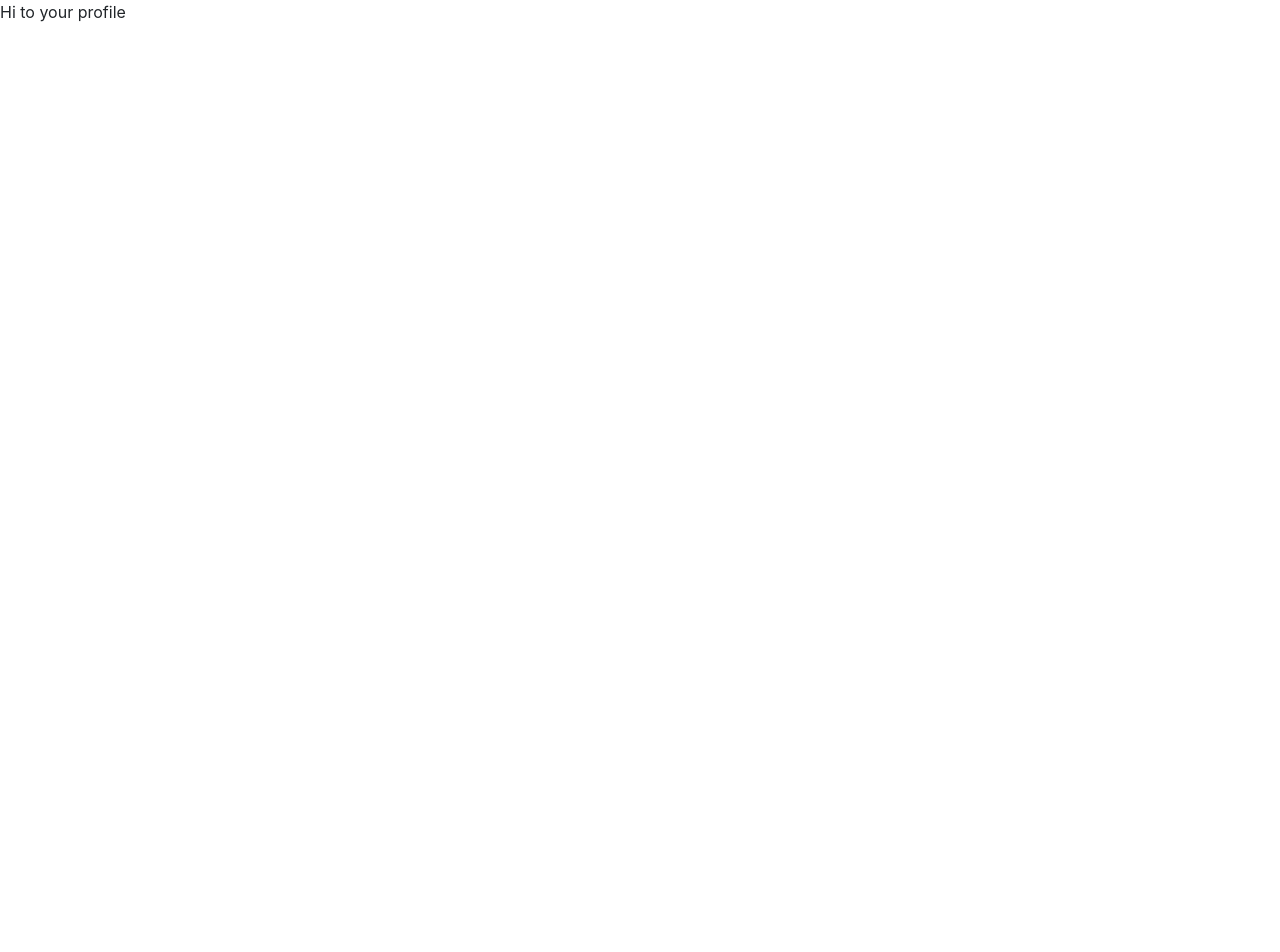
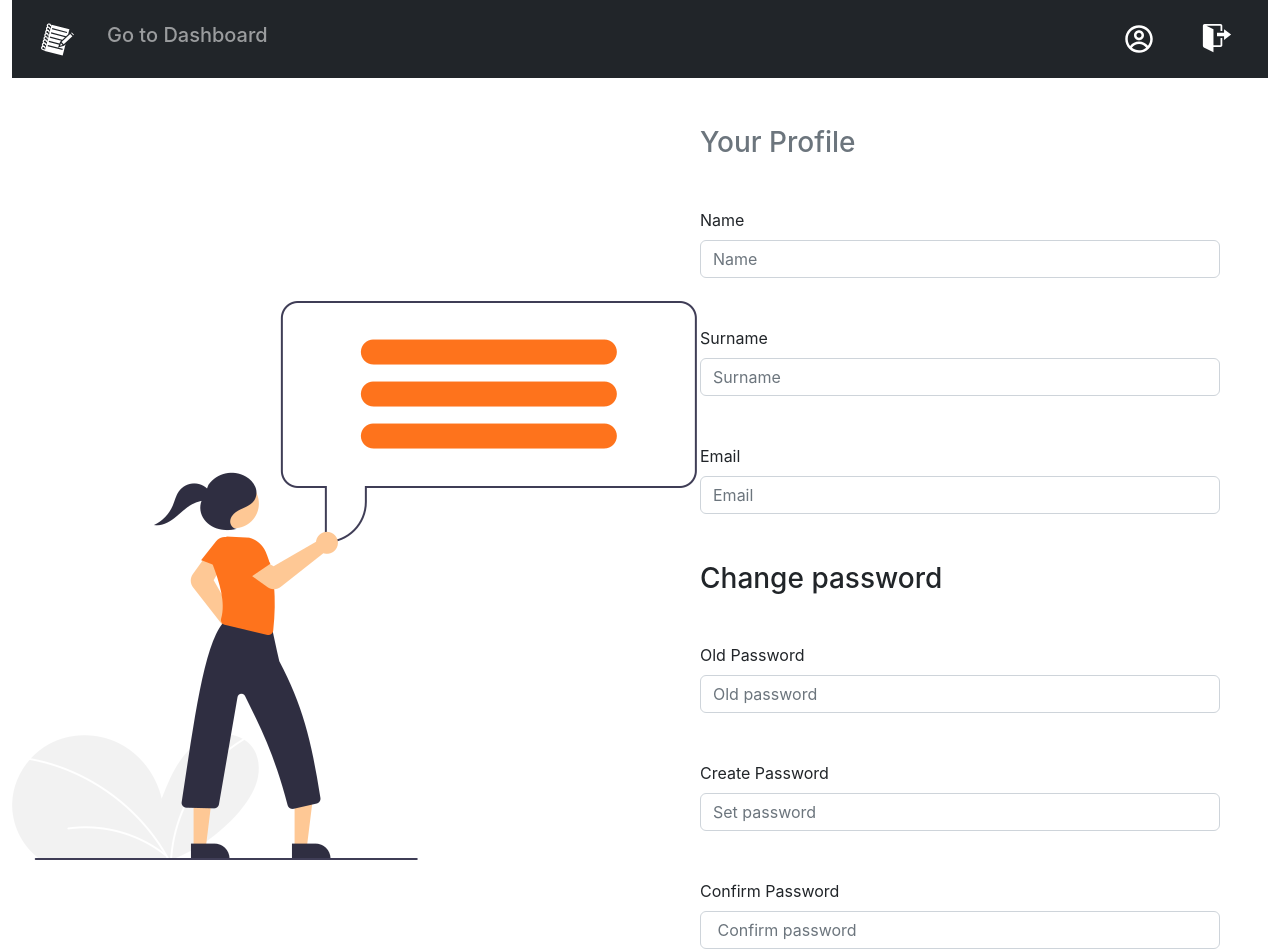
Before and after one commit to KhandekarPrateek/Notes-App, a React (Create React App) app: page /profile in a window 1280 px wide. Shown: the top 952 px of the page. Before the commit the page ends 800 px from the top, so only its background shows below. Built offline with nearby package versions, Linux system fonts and the light colour scheme.

Commit message:
Profile section is created

```diff
--- a/src/App.css
+++ b/src/App.css
@@ -1,2 +1,3 @@
 @import "../src/styles/sign-in.css";
 @import "../src/styles/dashboard.css";
+@import "../src/styles/profile.css";
--- /dev/null
+++ b/src/common/NavigationBar/index.js
@@ -0,0 +1,63 @@
+import React from "react";
+import { useState } from "react";
+import { GiNotebook } from "react-icons/gi";
+import { GoSignOut } from "react-icons/go";
+import { CgProfile } from "react-icons/cg";
+
+import {
+  Container,
+  Collapse,
+  Navbar,
+  NavbarToggler,
+  NavbarBrand,
+  Nav,
+  NavItem,
+  NavLink,
+  NavbarText,
+} from "reactstrap";
+import { useLocation } from "react-router";
+
+const NavigationBar = () => {
+  const [isOpen, setIsOpen] = useState(false);
+
+  const toggle = () => setIsOpen(!isOpen);
+  const location = useLocation();
+  return (
+    <>
+      <Container fluid>
+        <Navbar color="dark" light expand="md" dark>
+          <NavbarBrand href="/dashboard">
+            <GiNotebook size={35} className="mx-3" />
+          </NavbarBrand>
+          <NavbarToggler onClick={toggle} />
+          {location.pathname === "/dashboard" ? (
+            <NavbarText>
+              <h5>Note name</h5>
+            </NavbarText>
+          ) : (
+            <NavbarText>
+              <h5>Go to Dashboard</h5>
+            </NavbarText>
+          )}
+
+          <Collapse isOpen={isOpen} navbar className="navbar-text">
+            <Nav className="ml-auto " navbar>
+              <NavItem>
+                <NavLink href="/profile">
+                  <CgProfile size={30} className="mx-3" />
+                </NavLink>
+              </NavItem>
+              <NavItem>
+                <NavLink href="/signin">
+                  <GoSignOut size={30} className="mx-3" />
+                </NavLink>
+              </NavItem>
+            </Nav>
+          </Collapse>
+        </Navbar>
+      </Container>
+    </>
+  );
+};
+
+export default NavigationBar;
--- a/src/pages/DashBoard/index.js
+++ b/src/pages/DashBoard/index.js
@@ -1,53 +1,14 @@
 import React from "react";
-import { useState } from "react";
-import { GiNotebook } from "react-icons/gi";
-import { GoSignOut } from "react-icons/go";
-import { CgProfile } from "react-icons/cg";
 
-import {
-  Container,
-  Row,
-  Col,
-  Collapse,
-  Navbar,
-  NavbarToggler,
-  NavbarBrand,
-  Nav,
-  NavItem,
-  NavLink,
-  NavbarText,
-} from "reactstrap";
+import NavigationBar from "../../common/NavigationBar";
+
+import { Container, Row, Col } from "reactstrap";
 
 const DashBoard = () => {
-  const [isOpen, setIsOpen] = useState(false);
-
-  const toggle = () => setIsOpen(!isOpen);
   return (
     <>
       <Container fluid>
-        <Navbar color="dark" light expand="md" dark>
-          <NavbarBrand href="/">
-            <GiNotebook size={35} className="mx-3" />
-          </NavbarBrand>
-          <NavbarToggler onClick={toggle} />
-          <NavbarText>
-            <h5>Note name</h5>
-          </NavbarText>
-          <Collapse isOpen={isOpen} navbar className="navbar-text">
-            <Nav className="ml-auto " navbar>
-              <NavItem>
-                <NavLink href="/profile">
-                  <CgProfile size={30} className="mx-3" />
-                </NavLink>
-              </NavItem>
-              <NavItem>
-                <NavLink href="/signin">
-                  <GoSignOut size={30} className="mx-3" />
-                </NavLink>
-              </NavItem>
-            </Nav>
-          </Collapse>
-        </Navbar>
+        <NavigationBar />
         <Row>
           <Col sm={1}>
             <button
@@ -89,42 +50,3 @@ const DashBoard = () => {
 };
 
 export default DashBoard;
-{
-  /*
-<Row>
-  <Col sm={1}>
-    <button
-      class="btn btn-primary"
-      type="button"
-      data-bs-toggle="offcanvas"
-      data-bs-target="#offcanvasWithBothOptions"
-      aria-controls="offcanvasWithBothOptions"
-    >
-      notes
-    </button>
-    <div
-      class="offcanvas offcanvas-start"
-      data-bs-scroll="true"
-      tabindex="-1"
-      id="offcanvasWithBothOptions"
-      aria-labelledby="offcanvasWithBothOptionsLabel"
-    >
-      <div class="offcanvas-header">
-        <h5 class="offcanvas-title" id="offcanvasWithBothOptionsLabel">
-          NOTES
-        </h5>
-        <button
-          type="button"
-          class="btn-close text-reset"
-          data-bs-dismiss="offcanvas"
-          aria-label="Close"
-        ></button>
-      </div>
-      <div class="offcanvas-body">
-        <p>work</p>
-      </div>
-    </div>
-  </Col>
-</Row>
-*/
-}
--- a/src/pages/OnboardPage/SignUp/index.js
+++ b/src/pages/OnboardPage/SignUp/index.js
@@ -31,6 +31,14 @@ const SignUp = () => {
               <Form>
                 {" "}
                 <FormGroup className="m-5">
+                  <Label>Name</Label>
+                  <Input id="name" name="name" placeholder="Name" />
+                </FormGroup>
+                <FormGroup className="m-5">
+                  <Label>Surname</Label>
+                  <Input id="surname" name="surname" placeholder="Surname" />
+                </FormGroup>
+                <FormGroup className="m-5">
                   <Label for="exampleEmail">Email</Label>
                   <Input
                     type="email"
@@ -40,20 +48,20 @@ const SignUp = () => {
                   />
                 </FormGroup>
                 <FormGroup className="m-5">
-                  <Label for="examplePassword">Create Password</Label>
+                  <Label for="SetPassword">Create Password</Label>
                   <Input
                     type="password"
                     name="password"
-                    id="examplePassword"
+                    id="SetPassword"
                     placeholder="Set password "
                   />
                 </FormGroup>
                 <FormGroup className="m-5">
-                  <Label for="examplePassword">Confirm Password</Label>
+                  <Label for="ConfirmPassword">Confirm Password</Label>
                   <Input
                     type="password"
                     name="password"
-                    id="examplePassword"
+                    id="ConfirmPassword"
                     placeholder=" Confirm password "
                   />
                 </FormGroup>
--- a/src/pages/Profile/index.js
+++ b/src/pages/Profile/index.js
@@ -1,7 +1,89 @@
 import React from "react";
+import {
+  Col,
+  Container,
+  Form,
+  Row,
+  FormGroup,
+  Label,
+  Input,
+  Button,
+  FormText,
+} from "reactstrap";
+import profile from "../../assets/profile.png";
+import NavigationBar from "../../common/NavigationBar";
 
 const Profile = () => {
-  return <div>Hi to your profile</div>;
+  return (
+    <>
+      <Container className="profile-conatiner" fluid>
+        <Row className="h-100">
+          <NavigationBar />
+          <Col sm={6} className="d-flex align-items-center ">
+            <img src={profile} alt="profile-image" />{" "}
+          </Col>
+          <Col sm={6}>
+            {" "}
+            <Row>
+              <Form>
+                <FormText>
+                  <h3 className="m-5">Your Profile</h3>
+                </FormText>{" "}
+                <FormGroup className="m-5">
+                  <Label>Name</Label>
+                  <Input id="name" name="name" placeholder="Name" />
+                </FormGroup>
+                <FormGroup className="m-5">
+                  <Label>Surname</Label>
+                  <Input id="surname" name="surname" placeholder="Surname" />
+                </FormGroup>
+                <FormGroup className="m-5">
+                  <Label for="exampleEmail">Email</Label>
+                  <Input
+                    type="email"
+                    name="email"
+                    id="exampleEmail"
+                    placeholder="Email"
+                  />
+                </FormGroup>
+                <h3 className="m-5">Change password</h3>
+                <FormGroup className="m-5">
+                  <Label for="SetPassword">Old Password</Label>
+                  <Input
+                    type="password"
+                    name="password"
+                    id="OldPassword"
+                    placeholder="Old password "
+                  />
+                </FormGroup>
+                <FormGroup className="m-5">
+                  <Label for="SetPassword">Create Password</Label>
+                  <Input
+                    type="password"
+                    name="password"
+                    id="SetPassword"
+                    placeholder="Set password "
+                  />
+                </FormGroup>
+                <FormGroup className="m-5">
+                  <Label for="ConfirmPassword">Confirm Password</Label>
+                  <Input
+                    type="password"
+                    name="password"
+                    id="ConfirmPassword"
+                    placeholder=" Confirm password "
+                  />
+                </FormGroup>
+                <Button className=" button-signin m-5 d-flex justify-content-center align-items-center">
+                  Update
+                </Button>
+              </Form>
+            </Row>
+          </Col>
+        </Row>
+      </Container>
+    </>
+  );
 };
 
 export default Profile;
--- /dev/null
+++ b/src/styles/profile.css
@@ -0,0 +1,3 @@
+.profile-conatiner {
+  height: 100vh;
+}
```
Also changed, not shown: src/assets/profile.png (added).
